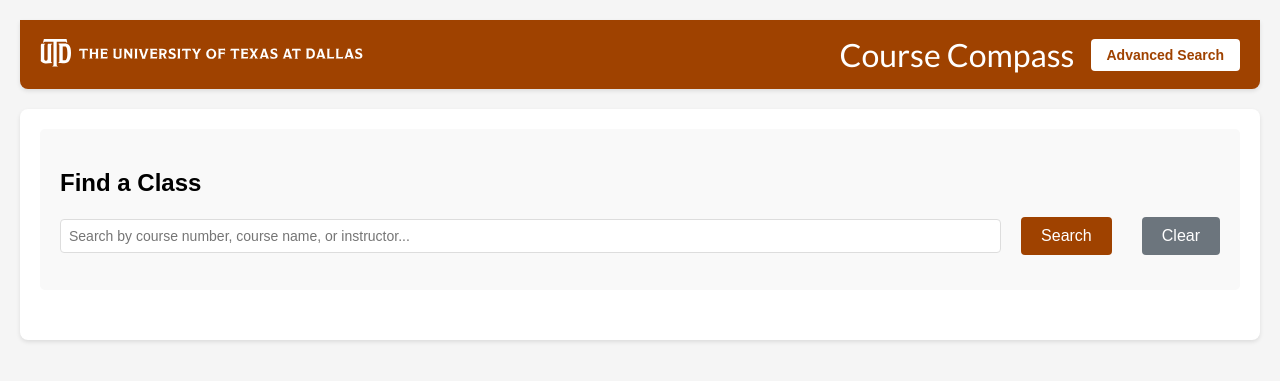
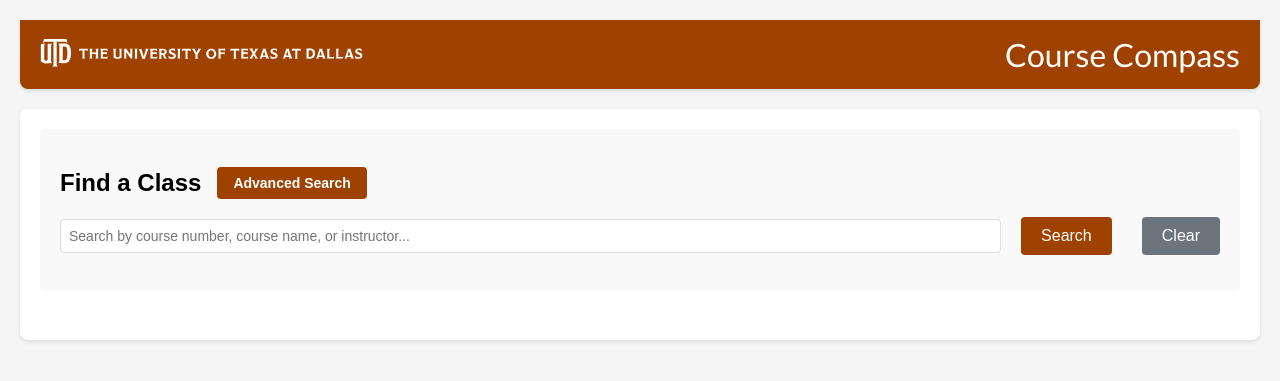
Before and after one commit to NishilJ/course-compass, a PHP site: page / in a window 1280 px wide. Shown: the top 381 px of the page. Run offline with PHP 8.4, Linux system fonts and the light colour scheme; data that the repository does not hold is empty.

Commit message:
move adv search button

```diff
--- a/public/index.php
+++ b/public/index.php
@@ -13,13 +13,14 @@
     </div>
     <div class="right-section">
         <span class="title">Course Compass</span>
-        <a href="advanced-search.php" class="advanced-btn">Advanced Search</a>
     </div>
 </div>
-
 <div class="container">
     <div class="search-section">
+        <div class="search-title">
             <h2>Find a Class</h2>
+            <a href="advanced-search.php" class="adv-search-btn">Advanced Search</a>
+        </div>
         <form method="GET" action="">
             <div class="search-row">
                 <input type="text" id="search" name="search"
--- a/public/styles.css
+++ b/public/styles.css
@@ -52,23 +52,6 @@ body {
     white-space: nowrap;
 }
 
-.advanced-btn {
-    background-color: white;
-    color: var(--primary-color);
-    text-decoration: none;
-    padding: 8px 16px;
-    font-size: 14px;
-    border-radius: 4px;
-    border: none;
-    cursor: pointer;
-    font-weight: bold;
-    transition: background-color 0.2s;
-}
-
-.advanced-btn:hover {
-    background-color: #e6e6e6;
-}
-
 .container {
     max-width: 1200px;
     margin: 0 auto;
@@ -89,6 +72,29 @@ h1 {
     padding: 20px;
     border-radius: 5px;
     margin-bottom: 30px;
+}
+
+.search-title {
+    display: flex;
+    align-items: center;
+    gap: 16px;
+}
+
+.adv-search-btn {
+    background-color: var(--primary-color);
+    color: white;
+    text-decoration: none;
+    padding: 8px 16px;
+    font-size: 14px;
+    border-radius: 4px;
+    border: none;
+    cursor: pointer;
+    font-weight: bold;
+    transition: background-color 0.2s;
+}
+
+.adv-search-btn:hover {
+    background-color: var(--primary-hover);
 }
 
 .search-row {
```
Lines whose indentation alone changed are shown as unchanged.
